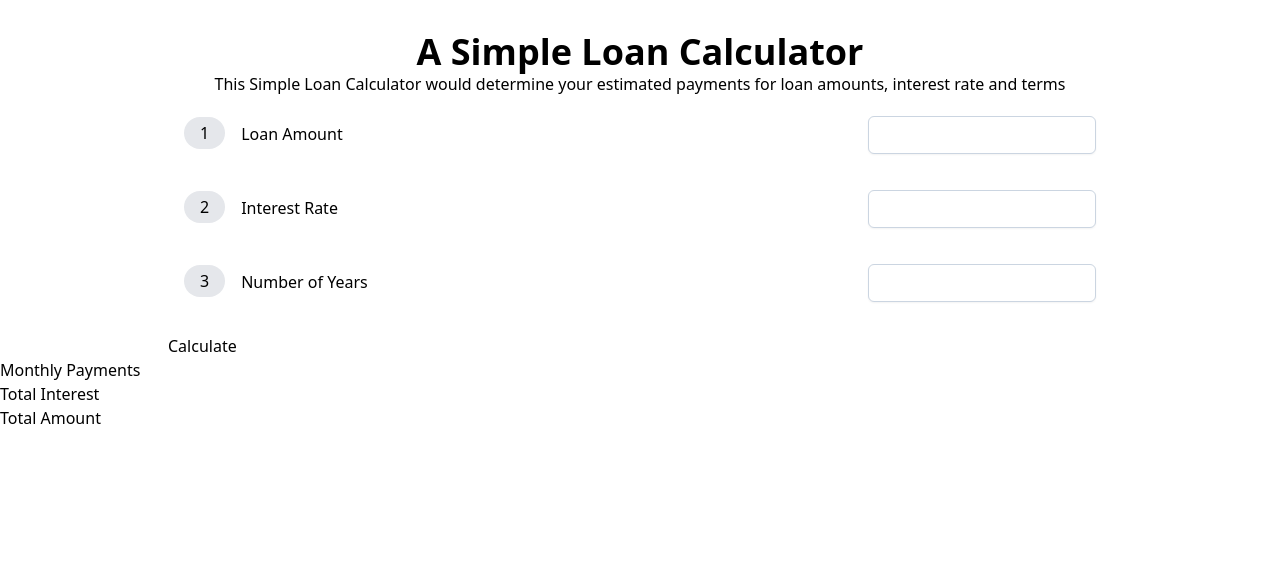
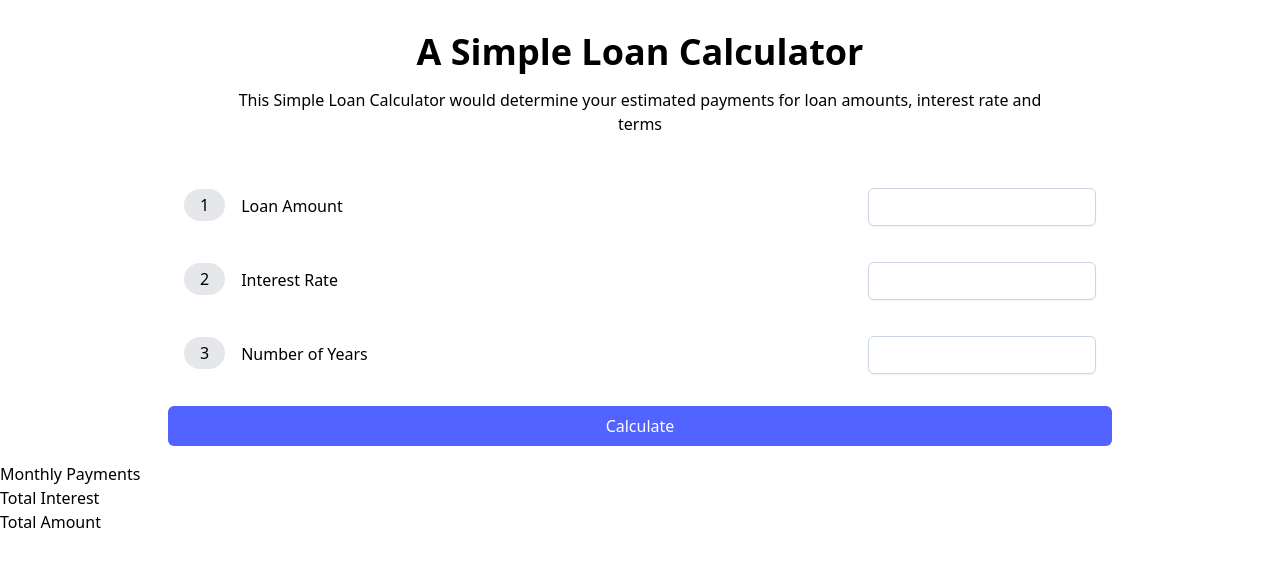
Before and after one commit to Sochuks/Loan-calculator, a website: page index.html in a window 1280 px wide. Drawn offline with nearby package versions, Linux system fonts and the light colour scheme.

Commit message:
- Modified index added spacing to form

```diff
--- a/index.html
+++ b/index.html
@@ -21,17 +21,17 @@
         <!--container-->
         <div class="flex flex-col container mx-auto justify-between align-center">
 
-            <div class="mt-8 text-center justify-between px-4 my-4">
+            <div class="mt-8 text-center px-4 my-4">
             <h2 class="text-4xl font-bold">A Simple Loan Calculator</h2>
-            <p class="mx-8 baseline">This Simple Loan Calculator would determine your estimated payments for loan amounts, interest rate and terms</p>
+            <p class="mx-16 py-4 baseline">This Simple Loan Calculator would determine your estimated payments for loan amounts, interest rate and terms</p>
 
             </div>
 
             <!--Form Container-->
-            <div class="flex flex-col mx-4">
+            <div class=" my-4 mx-4">
 
                 <!--Form-->
-                <form id="loan" action="" class="space-y-8">
+                <form id="loan" action="" class="flex flex-col space-y-8">
                     <div class="flex flex-row items-center justify-between space-x-2 mx-4">
                         <!--Row label-->
                         <div class="flex items-center space-x-4">
@@ -81,7 +81,7 @@
                         class="mt-1 px-3 py-2 bg-white border shadow-sm border-slate-300 placeholder-slate-400 focus:outline-none focus:border-sky-500 focus:ring-sky-500 block w-md rounded-md sm:text-sm focus:ring-1">
                     </div>
 
-                    <button class="" >Calculate</button>
+                    <button class="px-2 py-2 text-white bg-primaryCol rounded-md max-w-lbaseline hover:bg-secCol" >Calculate</button>
                 </form>
             </div>
         </div>
```
Also changed, not shown: dist/css/main.css.
